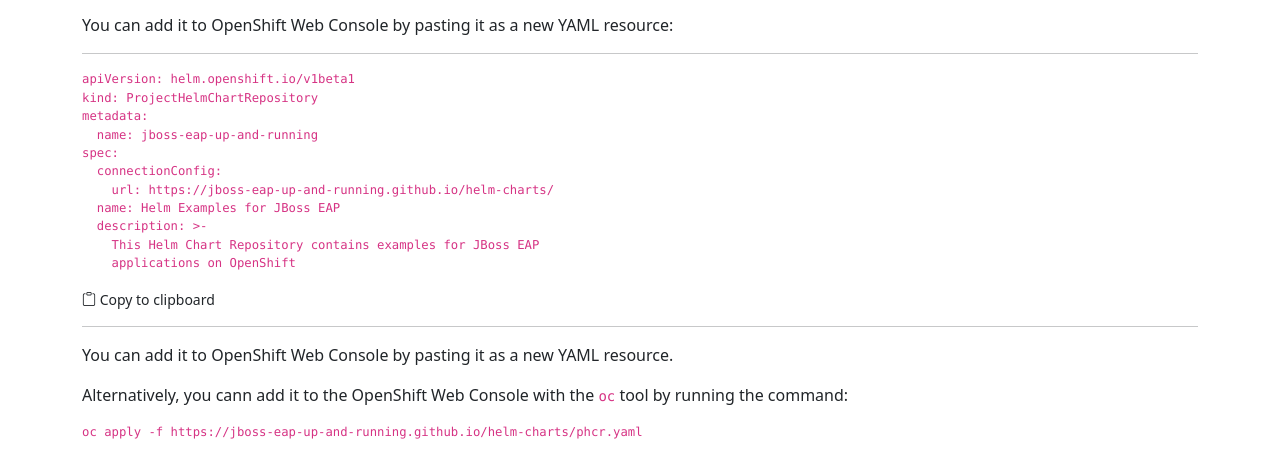
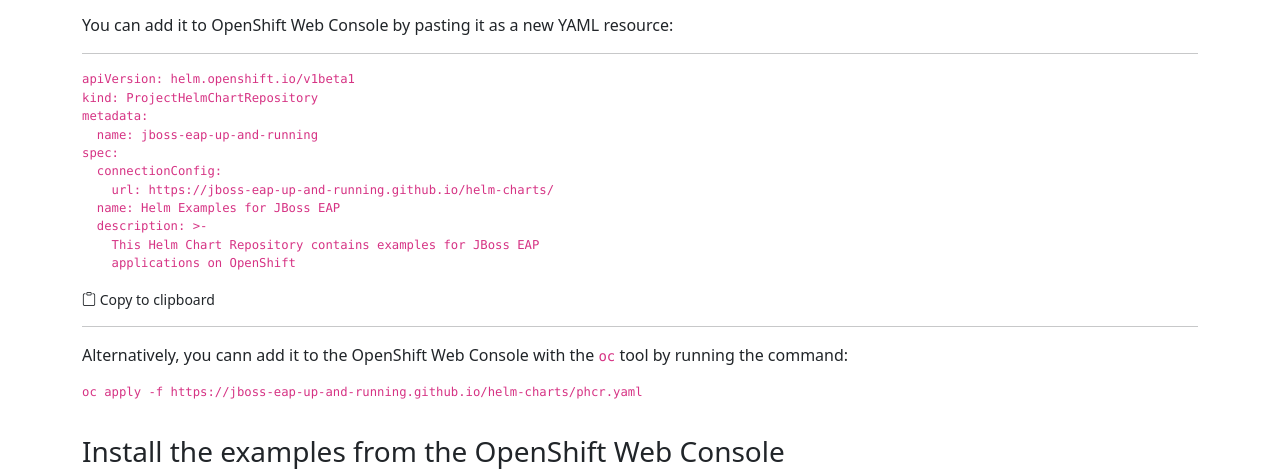
Before and after one commit to n-enami/helm-charts, a plain HTML site: page index.html in a window 1280 px wide. Shown: the part 262-734 px from the top of the page. Drawn offline with nearby package versions, Linux system fonts and the light colour scheme.

Commit message:
remove duplicate sentence
Signed-off-by: Jeff Mesnil <jmesnil@redhat.com>

```diff
--- a/index.html
+++ b/index.html
@@ -54,8 +54,6 @@ spec:
 
   <div id="copyPHCR" class="small"><i id="copyPHCR-button" class="bi bi-clipboard"></i>&nbsp;<span id="copyPHCR-text">Copy to clipboard</span></div>
   <hr>
-
-  <p>You can add it to OpenShift Web Console by pasting it as a new YAML resource.</p>
 
   <p>Alternatively, you cann add it to the OpenShift Web Console with the <code>oc</code> tool by running the command:</p>
 
```
